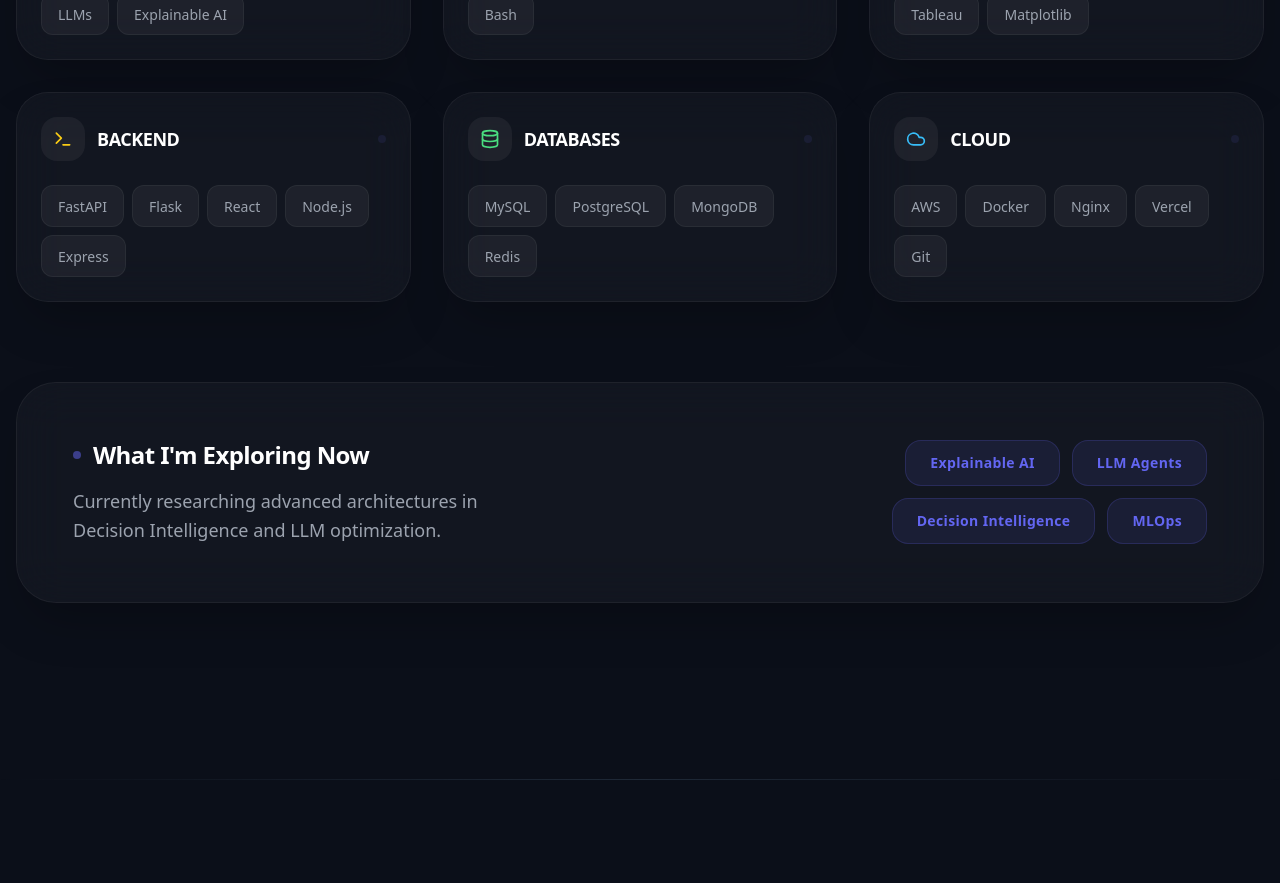
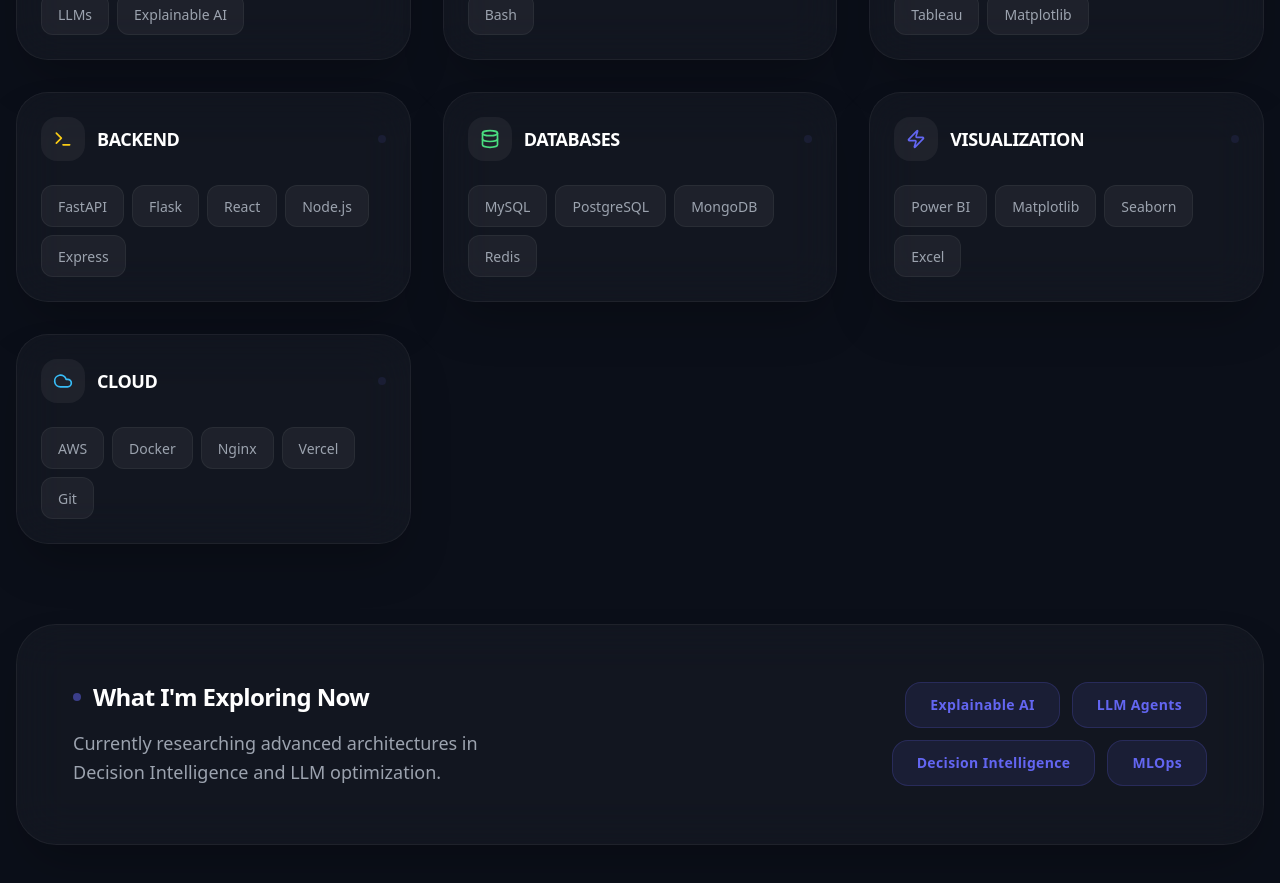
Before and after one commit to srilakshmi-734/srilakshmi-734.github.io, a React (Vite) app: page /#/ in a window 1280 px wide. Shown: the part 2060-2943 px from the top of the page. Built offline with nearby package versions, Linux system fonts and the light colour scheme.

Commit message:
updated portfolio

```diff
--- a/src/components/features/Skills.jsx
+++ b/src/components/features/Skills.jsx
@@ -22,6 +22,10 @@
   {
     category: 'Databases',
     skills: ['MySQL', 'PostgreSQL', 'MongoDB', 'Redis']
+  },
+  {
+    category: 'Visualization',
+    skills: ['Power BI', 'Matplotlib', 'Seaborn', 'Excel']
   },
   {
     category: 'Cloud',
```
